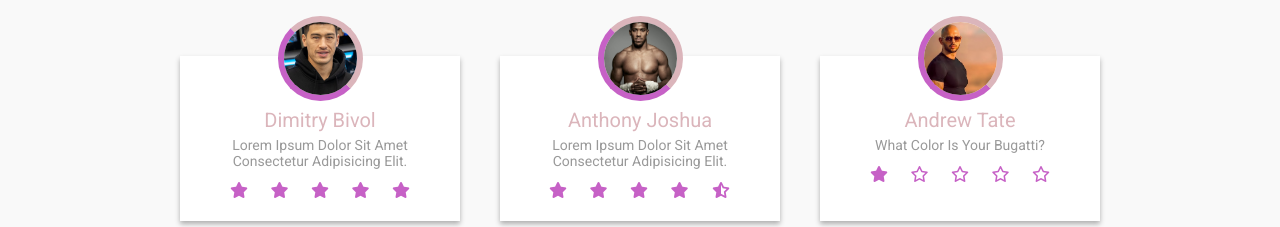
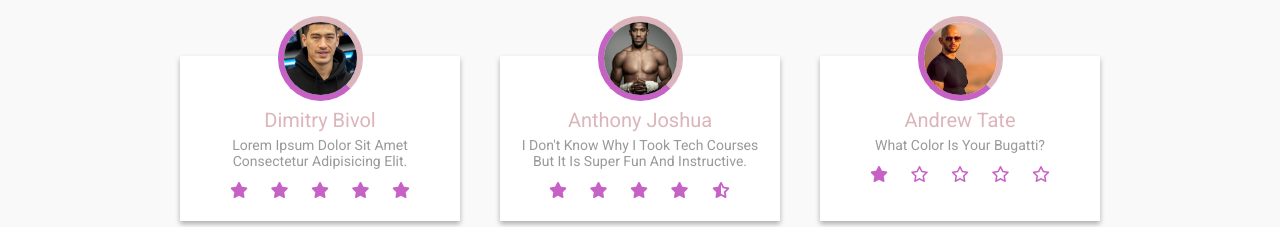
Before and after one commit to kobrak1/online_education_website, a plain HTML site: page index.html in a window 1280 px wide. Shown: the part 3000-3227 px from the top of the page. Drawn offline with nearby package versions, Linux system fonts and the light colour scheme.

Commit message:
anthony joshua review

```diff
--- a/index.html
+++ b/index.html
@@ -195,7 +195,7 @@
                 <div class="box">
                     <img src="./materials/joshua.jpg" alt="">
                     <h3 class="title">anthony joshua</h3>
-                    <p>Lorem ipsum dolor sit amet consectetur adipisicing elit.</p>
+                    <p>I don't know why I took tech courses but it is super fun and instructive.</p>
                     <div class="stars">
                         <i class="fas fa-star"></i>
                         <i class="fas fa-star"></i>
```
